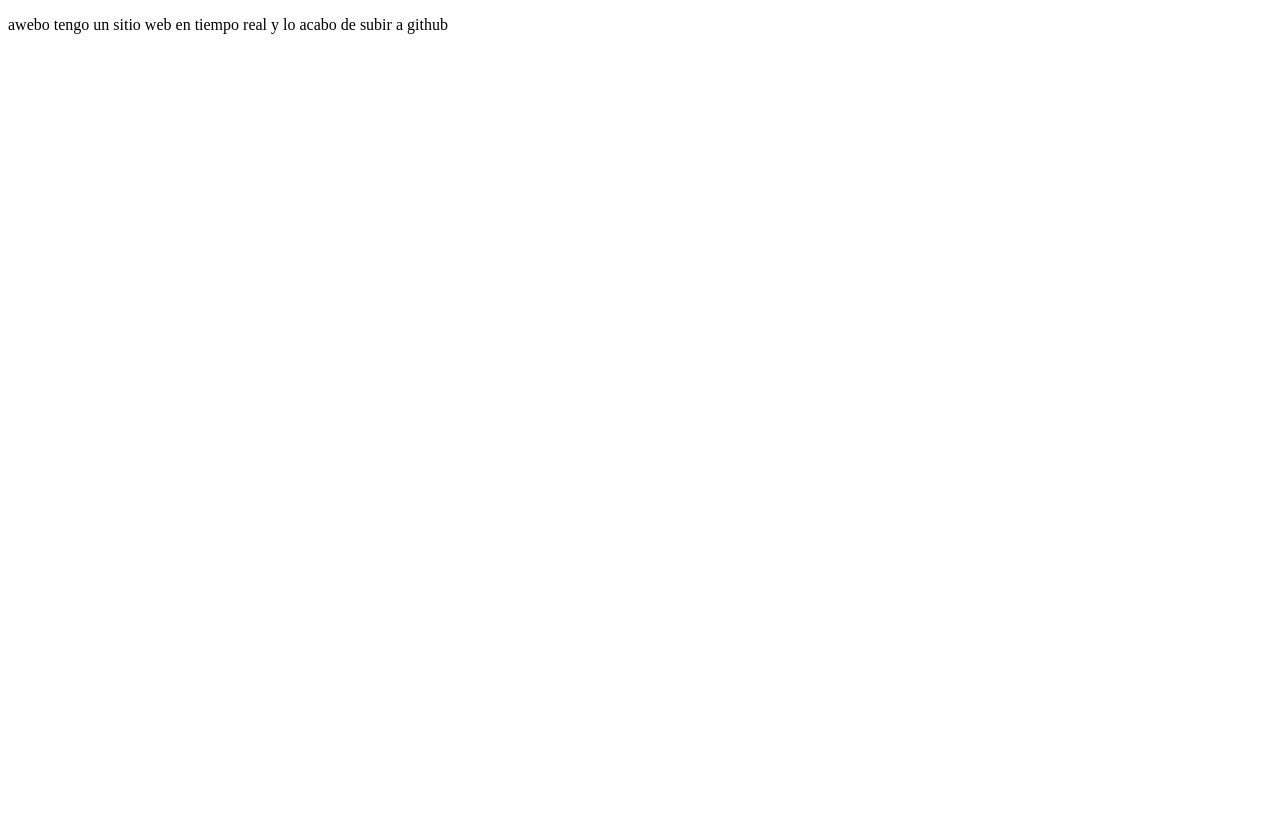
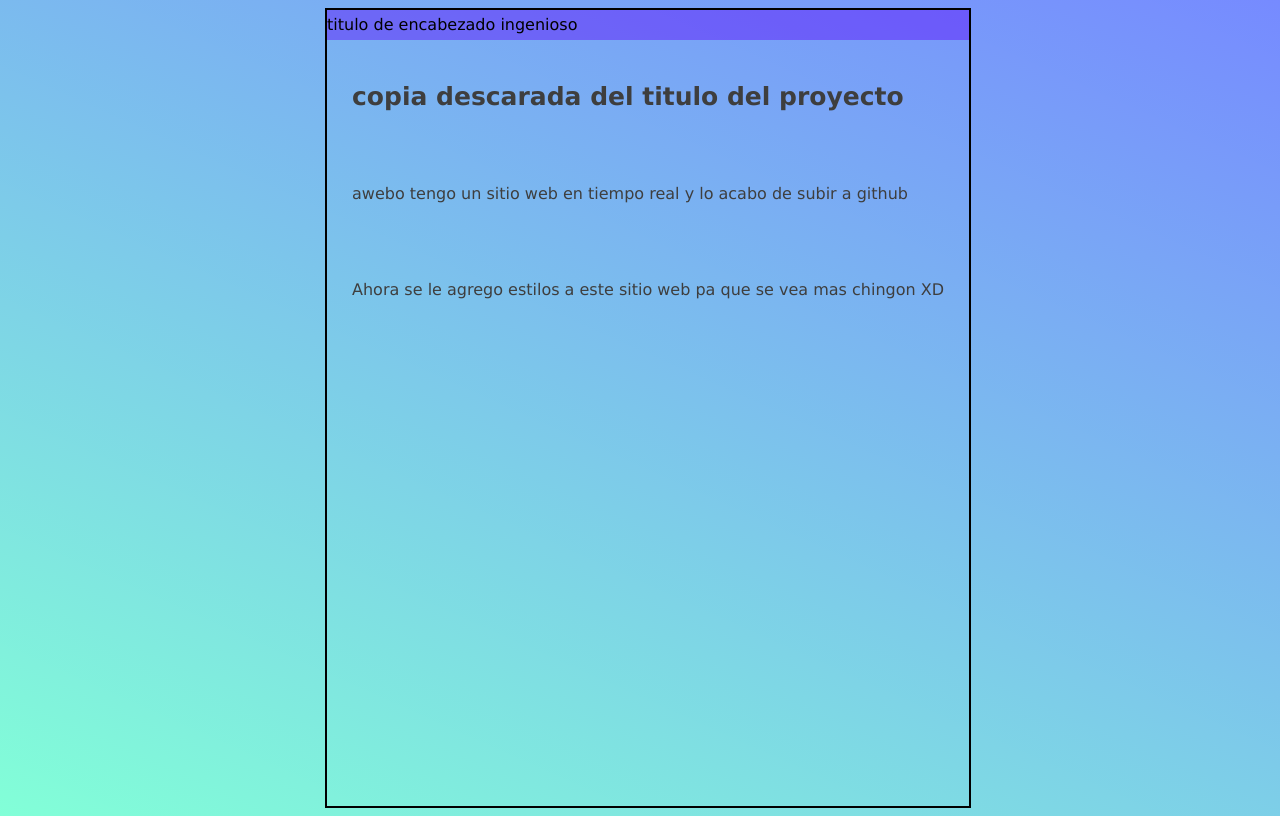
Before and after one commit to SARH39/Division1, a plain HTML site: page index.html in a window 1280 px wide. Drawn offline with Linux system fonts and the light colour scheme.

Commit message:
se le agrego al sitio estilos para que se vea mas chido

```diff
--- a/css/style.css
+++ b/css/style.css
@@ -0,0 +1,42 @@
+body {
+
+    color: rgb(62, 62, 62);
+    background: linear-gradient(24deg  ,rgba(0, 255, 174, 0.492), rgba(0, 38, 255, 0.538) );
+    background-repeat: no-repeat;
+    width: 100%;
+    height: 100vh;
+    display: flex;
+    justify-content: center;
+    font-family:'Lucida Sans', 'Lucida Sans Regular', 'Lucida Grande', 'Lucida Sans Unicode', Geneva, Verdana, sans-serif;
+    line-height: 30px;
+}
+
+#container h1{
+
+    font-size: 25px;
+
+}
+
+#container{
+
+    border:2px black solid;
+    padding: 0;
+
+
+}
+
+
+#container p,h1 {
+
+    padding:25px;
+}
+
+
+#cabecera{
+    padding: 0%;
+    margin-bottom: 0px;
+    background: rgba(92, 0, 251, 0.408);
+    color:black;
+    width: 100%;
+    height: auto;
+}
--- a/index.html
+++ b/index.html
@@ -4,9 +4,23 @@
     <meta charset="UTF-8">
     <meta http-equiv="X-UA-Compatible" content="IE=edge">
     <meta name="viewport" content="width=device-width, initial-scale=1.0">
-    <title>awebo otra pagina</title>
+    <title>recreacion de pagina </title>
+    <link rel="stylesheet" href="css/style.css">
 </head>
 <body>
-    <p> awebo tengo un sitio web en tiempo real y lo acabo de subir a github</p>
+    <div id="container">
+        <div id="cabecera">
+             titulo de encabezado ingenioso
+        </div>
+
+        <h1>copia descarada del titulo del proyecto</h1>
+
+        <p> awebo tengo un sitio web en tiempo real y lo acabo de subir a github</p>
+
+        <p>Ahora se le agrego estilos a este sitio web pa que se vea mas chingon XD</p>
+
+
+    </div>
+
 </body>
 </html>
```
